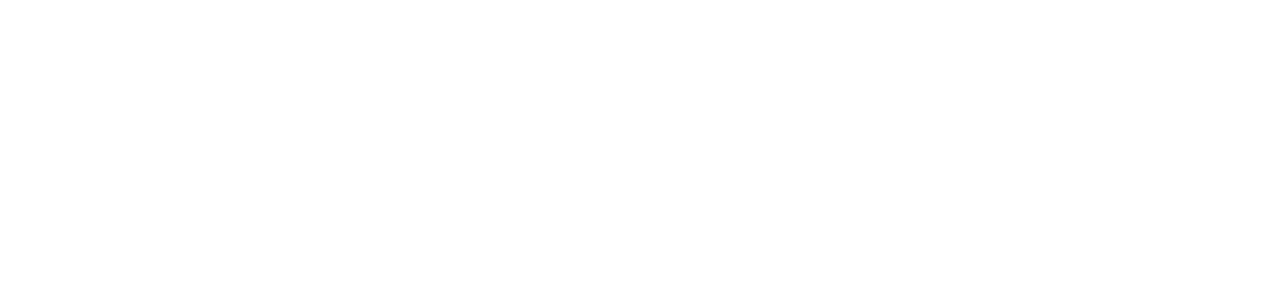
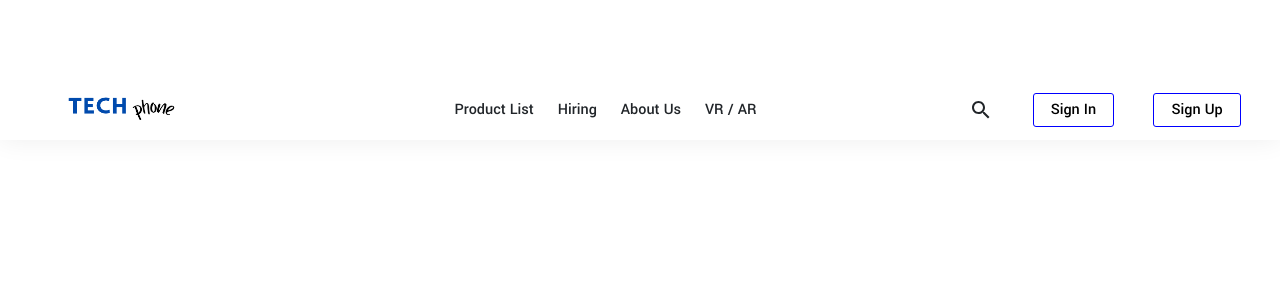
Before and after one commit to arsalannury/react-training, a React (Create React App) app: page / in a window 1280 px wide. Shown: the top 300 px of the page. Built offline with nearby package versions, Linux system fonts and the light colour scheme.

Commit message:
add header

```diff
--- a/src/component/App.jsx
+++ b/src/component/App.jsx
@@ -2,13 +2,13 @@
 import AOS from "aos";
 import "aos/dist/aos.css";
 import "../../src/Index.css";
-// import WaveUp from './Waves/WaveUp';
-// import WaveBottom from './Waves/WaveBottom';
+import Header from './Header/Header';
 
 function App() {
   AOS.init();
   return (
     <>
+    <Header />
     </>
   );
 }
--- a/src/component/Header/Header.jsx
+++ b/src/component/Header/Header.jsx
@@ -1,15 +1,122 @@
-import { Component } from 'react'
-import styled from 'styled-components';
-
+import { Component } from "react";
+import styled from "styled-components";
+import Backdrop from "@mui/material/Backdrop";
+import SearchOutlinedIcon from "@mui/icons-material/SearchOutlined";
 
 class Header extends Component {
-    render() {
-        return(
-            <>
+  state = {
+    open: false,
+  };
+  handleClose = () => {
+    this.setState({ open: false });
+  };
+  handleToggle = () => {
+    this.setState({ open: true });
+  };
+  render() {
+    return (
+      <>
+        <Container>
+          <Head>
+            <Logo src="Tech.png" />
 
-            </>
-        )
-    }
+            <NavMenu>
+              <LiNav>Product List</LiNav>
+              <LiNav>Hiring</LiNav>
+              <LiNav>About Us</LiNav>
+              <LiNav>VR / AR</LiNav>
+            </NavMenu>
+
+            <Wrapper>
+              <SearchOutlinedIcon sx={{cursor: 'pointer'}} />
+              <SignIn>Sign In</SignIn>
+              <SignUp>Sign Up</SignUp>
+            </Wrapper>
+          </Head>
+        </Container>
+
+        <Backdrop
+          sx={{ color: "#fff", zIndex: (theme) => theme.zIndex.drawer + 1 }}
+          open={this.state.open}
+          onClick={this.handleClose}
+        >
+          <SearchInput type="text" />
+        </Backdrop>
+      </>
+    );
+  }
 }
 
 export default Header;
+
+const Container = styled.header`
+  display: flex;
+  align-items: center;
+  flex-direction: column;
+  justify-content: space-around;
+  height: 140px;
+  box-shadow: 0 0 25px #eee;
+  position : sticky;
+  top : 0;
+`;
+
+const Head = styled.div`
+  display: flex;
+  align-items: center;
+  justify-content: space-between;
+  width: 100%;
+`;
+const NavMenu = styled.ul`
+  display: flex;
+  align-items: center;
+  justify-content: space-evenly;
+  padding: 0 !important;
+  margin: 0 0 0 25px;
+`;
+const Logo = styled.img`
+  width: 20%;
+  height: 220px;
+`;
+const Wrapper = styled.div`
+  display: flex;
+  align-items: center;
+  justify-content: space-evenly;
+  height: 100%;
+  width: 350px;
+`;
+const SearchInput = styled.input`
+  //
+`;
+const SignIn = styled.button`
+  border: 1px solid blue;
+  padding: 4px 17px;
+  border-radius: 3px;
+  background: #fff;
+  cursor: pointer;
+  transition: all 0.5s ease;
+  &:hover {
+    background-color: #0077b6;
+    color: #fff;
+  }
+`;
+const SignUp = styled.button`
+  border: 1px solid blue;
+  padding: 4px 17px;
+  border-radius: 3px;
+  background: #fff;
+  cursor: pointer;
+  transition: all 0.5s ease;
+  &:hover {
+    background-color: #0077b6;
+    color: #fff;
+  }
+`;
+const LiNav = styled.li`
+  list-style-type: none;
+  padding: 12px;
+  cursor: pointer;
+  transition: all 0.5s ease;
+  &:hover {
+    color: #0077b6;
+  }
+`;
```
Also changed, not shown: public/Tech.png (added).
